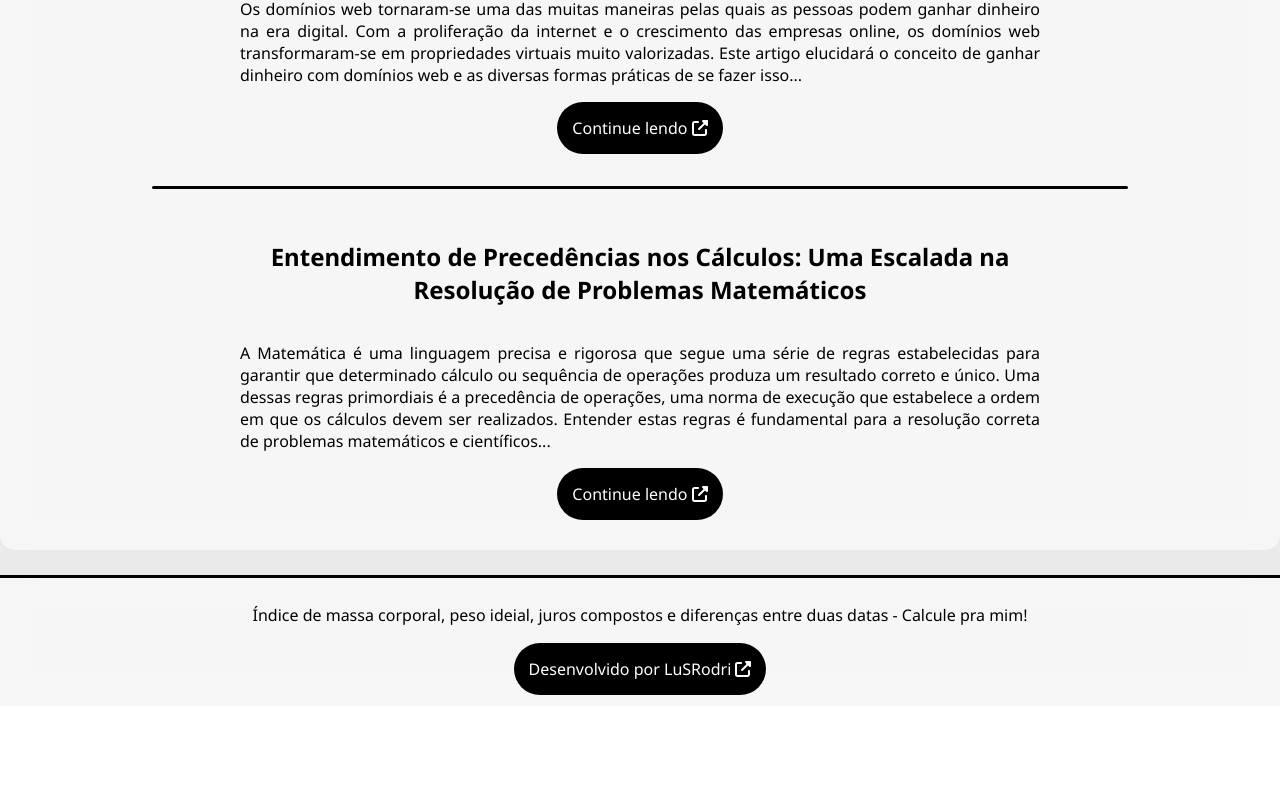
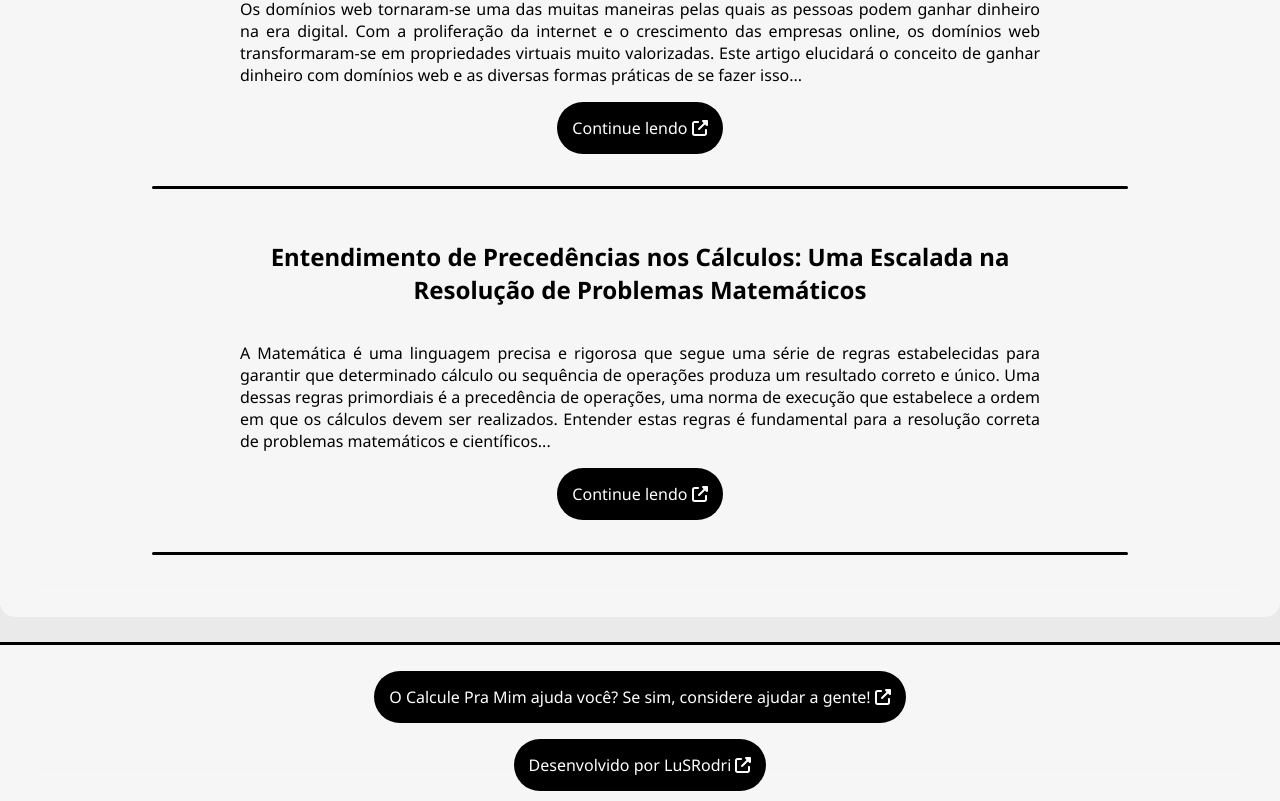
Before and after one commit to LuSrodri/calcule-pra-mim, a Next.js app: page / in a window 1280 px wide. Shown: the part 2375-3176 px from the top of the page. Before the commit the page ends 3081 px from the top, so only its background shows below. Built offline with nearby package versions, Linux system fonts and the light colour scheme.

Commit message:
corrigindo build e adicionando link para doacao

```diff
--- a/components/Footer.js
+++ b/components/Footer.js
@@ -8,8 +8,8 @@ export default function Footer() {
     return (
         <footer className={styles.Footer}>
             <p className={styles.plink} dangerouslySetInnerHTML={{__html: process.env.NEXT_PUBLIC_LINK}}></p>
-            <p>Índice de massa corporal, peso ideial, juros compostos e diferenças entre duas datas - Calcule pra mim!</p>
-            <p><Link href="https:lusrodri.me" target='_blank'>Desenvolvido por LuSRodri <FontAwesomeIcon icon={faUpRightFromSquare} /></Link></p>
+            <p className={styles.plink}><Link href="https://donate.stripe.com/cN24gMexc71aakgaEF" target='_blank'>O Calcule Pra Mim ajuda você? Se sim, considere ajudar a gente! <FontAwesomeIcon icon={faUpRightFromSquare} /></Link></p>
+            <p className={styles.plink}><Link href="https:lusrodri.me" target='_blank'>Desenvolvido por LuSRodri <FontAwesomeIcon icon={faUpRightFromSquare} /></Link></p>
         </footer>
     );
 }
--- a/components/Main.js
+++ b/components/Main.js
@@ -75,6 +75,8 @@ export default function Main() {
             </p>
             <Link href="artigos/como-fazer-calculos">Continue lendo <FontAwesomeIcon icon={faUpRightFromSquare} /></Link>
 
+            <hr></hr>
+
         </main>
     );
 }
--- a/pages/artigos/dominios-web.js
+++ b/pages/artigos/dominios-web.js
@@ -44,7 +44,7 @@ export default function Default() {
                     </p>
 
                     <p>
-                        Compra e Venda de Domínios - Também conhecida como "Domain Flipping", essa estratégia envolve a compra de domínios a um preço baixo e a venda desses mesmos domínios a um preço mais alto. O truque é identificar e comprar domínios que tenham um alto potencial de desejabilidade e, portanto, valor. Nomes curtos, fáceis de lembrar e com palavras-chave relevantes são geralmente os mais procurados.
+                        Compra e Venda de Domínios - Também conhecida como &quot;Domain Flipping&quot;, essa estratégia envolve a compra de domínios a um preço baixo e a venda desses mesmos domínios a um preço mais alto. O truque é identificar e comprar domínios que tenham um alto potencial de desejabilidade e, portanto, valor. Nomes curtos, fáceis de lembrar e com palavras-chave relevantes são geralmente os mais procurados.
                     </p>
 
                     <p>
```
